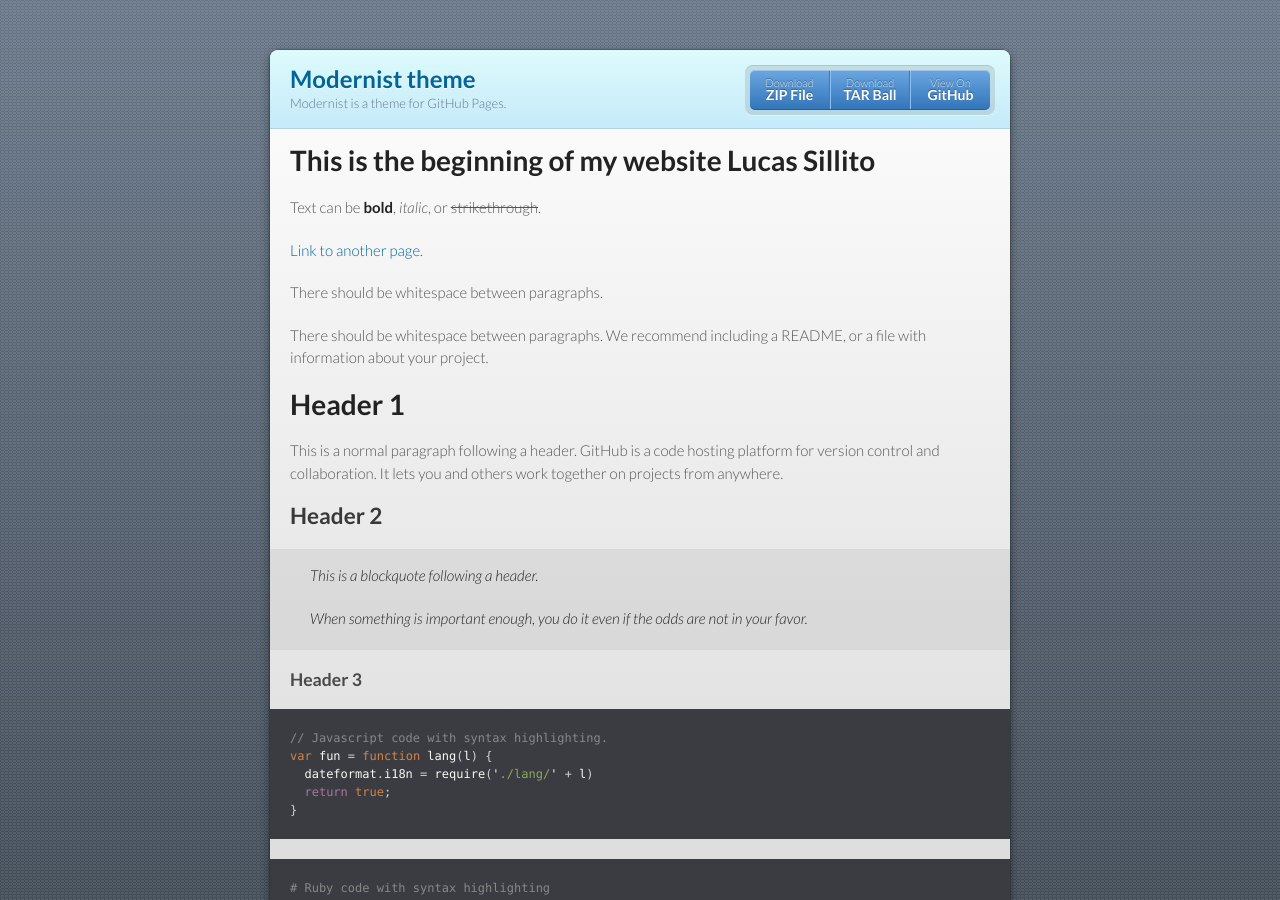
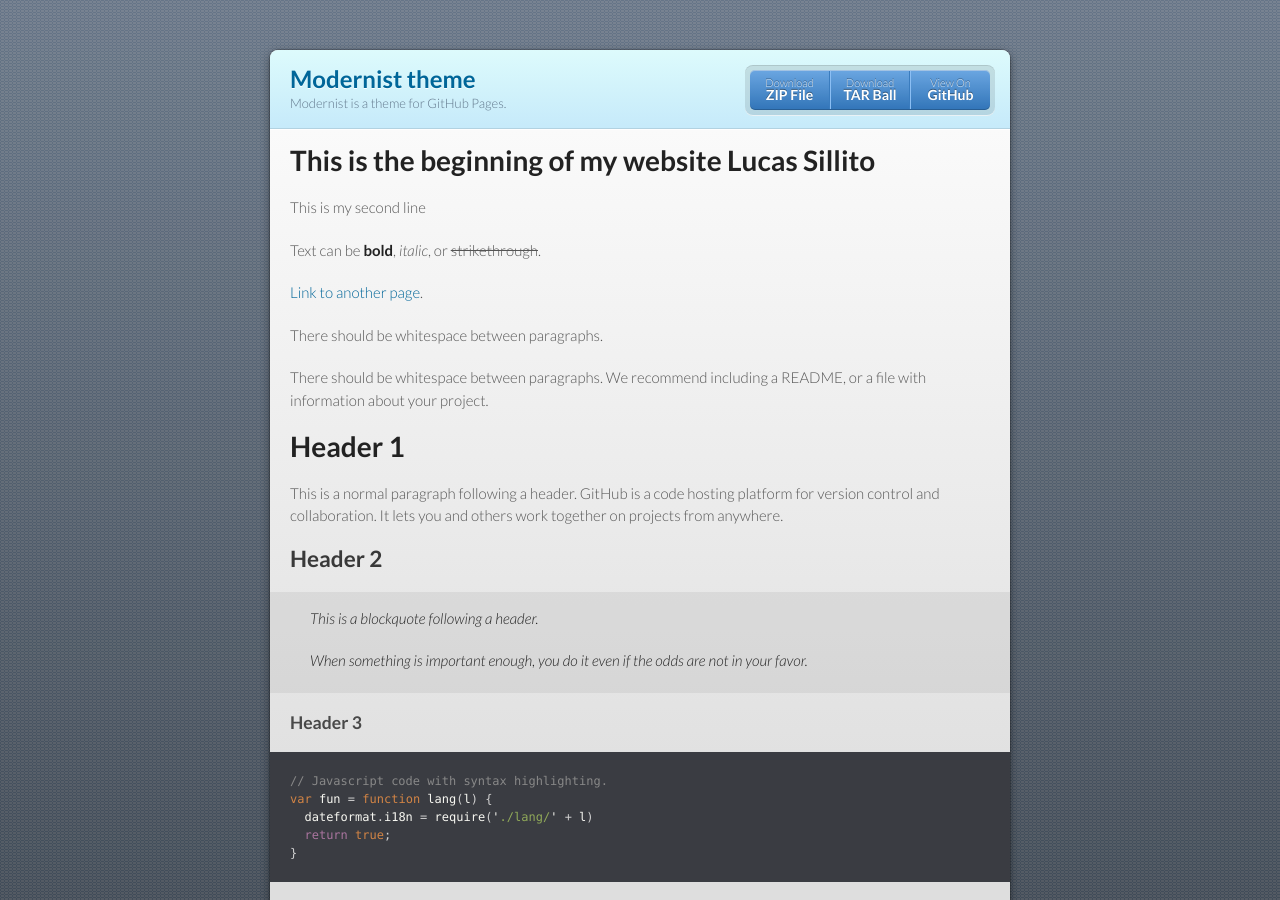
Before and after one commit to pages-themes/modernist, a Jekyll site: the page built from index.md, in a window 1280 px wide and 900 px high. Built offline with Jekyll 4.4.1, drawn with Linux system fonts in a browser that asks for light colours; our own code applies the rules of GitHub Pages for plain Markdown files.

Commit message:
second line

```diff
--- a/index.md
+++ b/index.md
@@ -3,6 +3,8 @@ layout: default
 ---
 
 # This is the beginning of my website Lucas Sillito
+
+This is my second line
 
 Text can be **bold**, _italic_, or ~~strikethrough~~.
 
```
